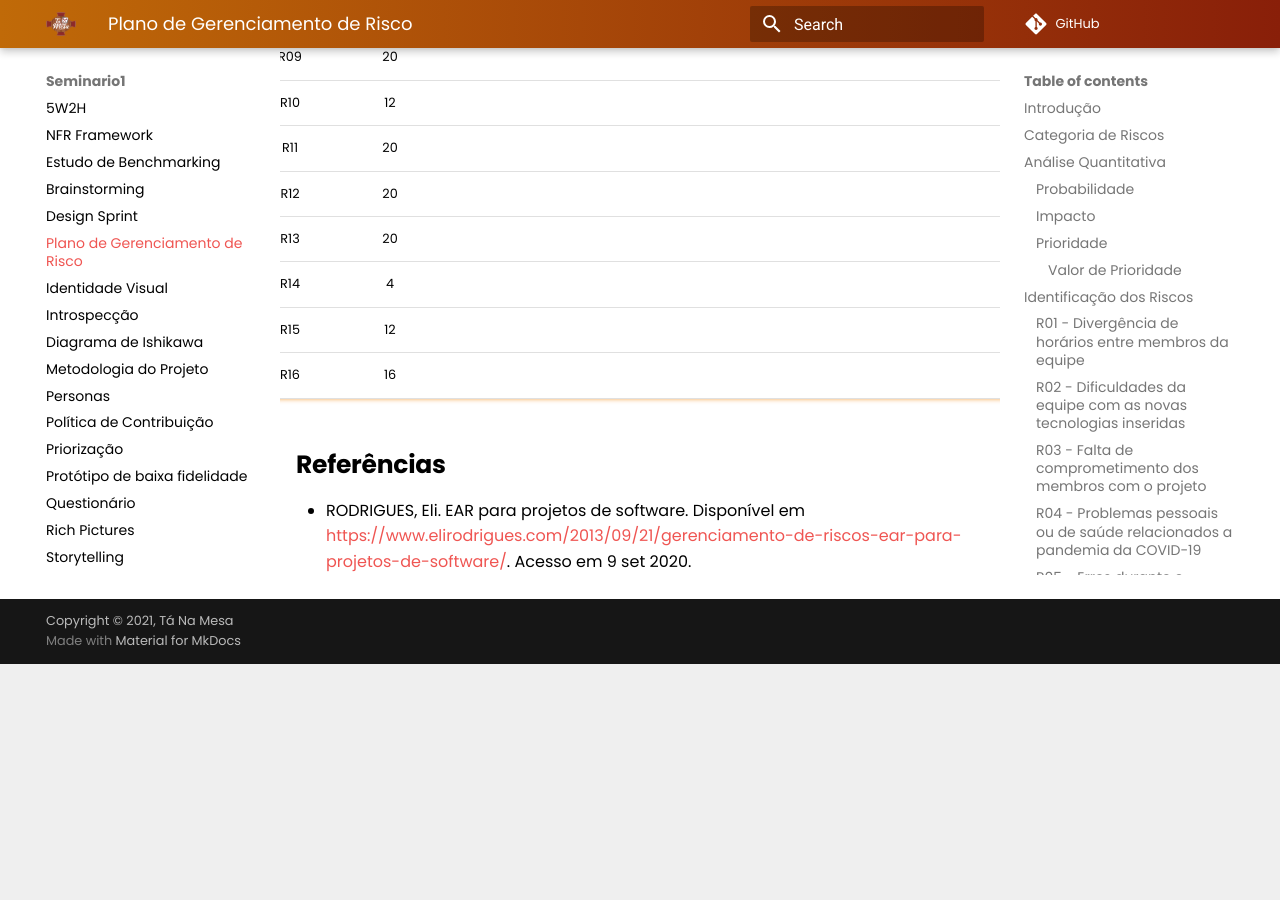
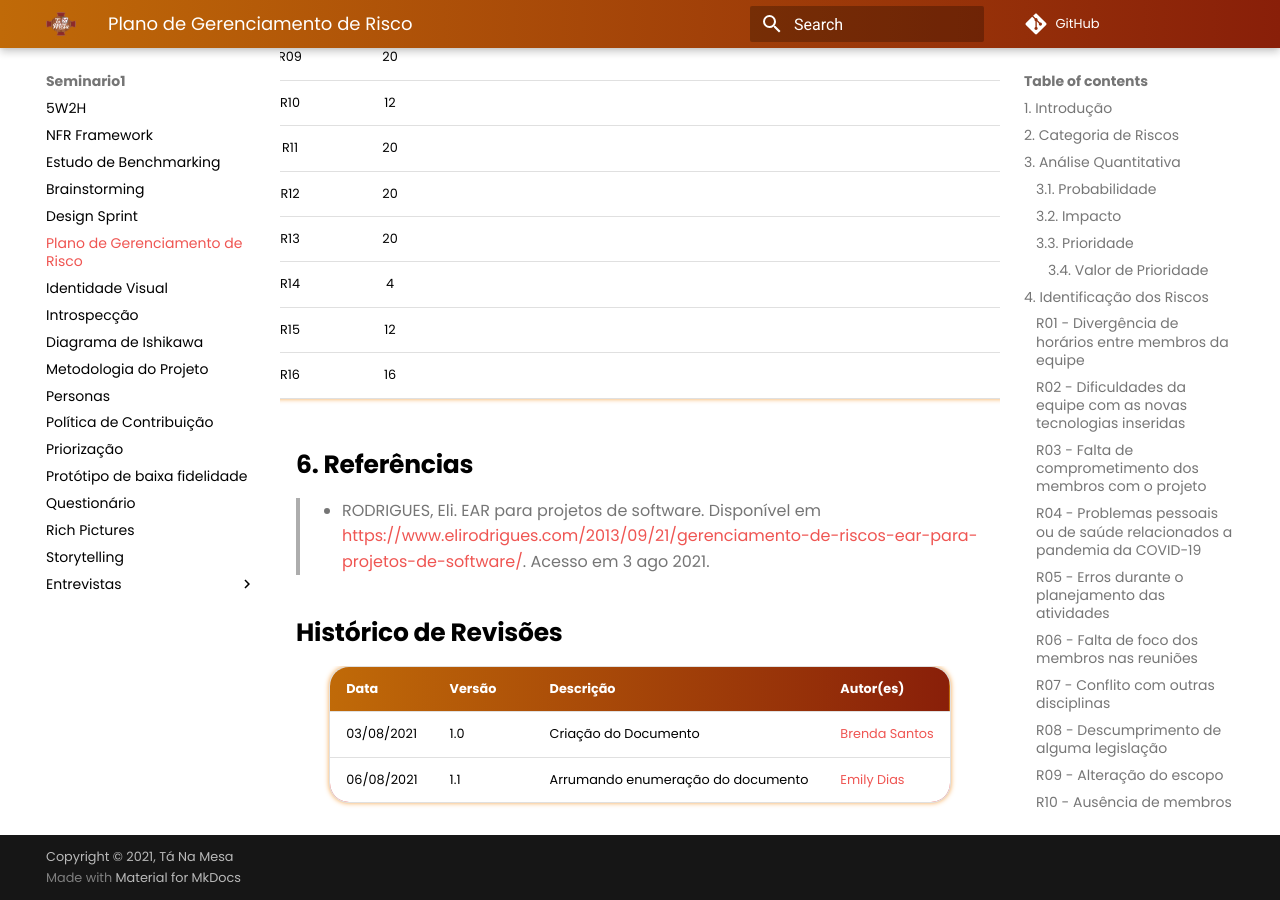
Before and after one commit to UnBArqDsw2021-1/2021.1_G02_TaNaMesa_docs, an MkDocs documentation site: the page built from docs/seminario1/gerenciamento-de-riscos.md, in a window 1280 px wide and 900 px high, scrolled down 7163 px. Built offline with MkDocs 1.6.1 and Material for MkDocs 9.7.7, drawn with Linux system fonts in a browser that asks for light colours; comment, search, counter and statistics services are not loaded; before the commit the page ends 7827 px from its top, so only the background shows below that; some of the changed text lies outside the part shown.

Commit message:
(#27) ajustando documento de politica e de riscos
Co-authored-by: Brenda <brendasantosv.bs@gmail.com>

```diff
--- a/docs/seminario1/gerenciamento-de-riscos.md
+++ b/docs/seminario1/gerenciamento-de-riscos.md
@@ -1,61 +1,68 @@
 # Plano de Gerenciamento de Risco
 
-## Introdução
-O plano de gerenciamento de riscos trata da execução de atividades de gerenciamento de risco. Neste documento, o objetivo é facilitar a visualização dos riscos através da identificação e mapeamento para auxiliar na tomada de decisões relacionadas, a fim de que a produtividade do projeto possa ser mantida até sua conclusão.
+## 1. Introdução
 
-## Categoria de Riscos
-Riscos são condições incertas que, caso ocorram, podem trazer benefícios ou maleficios aos objetivos do projeto. Como existem diversos vetores que possibilitariam essas ocorrências, foram agrupadas algumas classificações dos riscos, são elas:
+&emsp;&emsp; O plano de gerenciamento de riscos trata da execução de atividades de gerenciamento de risco. Neste documento, o objetivo é facilitar a visualização dos riscos através da identificação e mapeamento para auxiliar na tomada de decisões relacionadas, a fim de que a produtividade do projeto possa ser mantida até sua conclusão.
 
-* **Técnico:** Abordam tecnologia, requisitos, complexidade, desempenho, interfaces, confiabilidade e qualidade.
-* **Externo:** Abordam riscos relativos ao cliente, mercado, ambiente de trabalho e fatores pessoais.
-* **Organizacional:** Abordam a priorização, recursos e dependências do projeto.
-* **Gerencial:** Abordam planejamento, controle, estimativa e comunicação.
+## 2. Categoria de Riscos
 
-## Análise Quantitativa
+&emsp;&emsp; Riscos são condições incertas que, caso ocorram, podem trazer benefícios ou maleficios aos objetivos do projeto. Como existem diversos vetores que possibilitariam essas ocorrências, foram agrupadas algumas classificações dos riscos, são elas:
 
-### Probabilidade
-**Probabilidade** | **Intervalo** | **Peso**
-:---------------: | :-----------: | :------:
-**Muito Alta**    |   81 a 100    |    5
-**Alta**          |   61 a 80     |    4
-**Média**         |   41 a 60     |    3
-**Baixa**         |   21 a 40     |    2
-**Muito Baixa**   |   0 a 20      |    1
+- **Técnico:** Abordam tecnologia, requisitos, complexidade, desempenho, interfaces, confiabilidade e qualidade.
+- **Externo:** Abordam riscos relativos ao cliente, mercado, ambiente de trabalho e fatores pessoais.
+- **Organizacional:** Abordam a priorização, recursos e dependências do projeto.
+- **Gerencial:** Abordam planejamento, controle, estimativa e comunicação.
 
-### Impacto
-Para se quantificar o impacto do risco no projeto o custo, o tempo, o escopo e a qualidade devem ser levados em conta.
+## 3. Análise Quantitativa
 
-**Impacto**       |                     **Descrição**                      | **Peso**
-:---------------: | :----------------------------------------------------: | :------:
-**Muito Alto**    | O impacto inviabiliza o projeto                        |    5
-**Alto**          | Há grande impacto no desenvolvimento do projeto        |    4
-**Médio**         | Possui certo impacto porém é facilmente recuperado     |    3
-**Baixo**         | Pouco impacto no desenvolvimento do projeto            |    2
-**Muito Baixo**   | Impacto pouco expressivo no desenvolvimento do projeto |    1
+### 3.1. Probabilidade
 
-### Prioridade
-Através da multiplicação entre as estimativas de impacto e probabilidade é possível calcular a prioridade dos riscos. A partir desses valores é determinada a urgência da inicialização de medidas de mitigação e resolução dos riscos.
+| **Probabilidade** | **Intervalo** | **Peso** |
+| :---------------: | :-----------: | :------: |
+|  **Muito Alta**   |   81 a 100    |    5     |
+|     **Alta**      |    61 a 80    |    4     |
+|     **Média**     |    41 a 60    |    3     |
+|     **Baixa**     |    21 a 40    |    2     |
+|  **Muito Baixa**  |    0 a 20     |    1     |
 
-**Probabilidade x Impacto** | **Muito Baixo** | **Baixo** | **Médio**  | **Alto** | **Muito Alto**
-:-----------------------: | :-------------: | :-------: |:----------:|:--------:|:------------:
-**Muito Baixa**           |        1        |    2      |      3     |    4     |      5
-**Baixa**                 |        2        |    4      |      6     |    8     |      10
-**Média**                 |        3        |    6      |      9     |    12    |      15
-**Alta**                  |        4        |    8      |      12    |    16    |      20
-**Muito Alta**            |        5        |    10     |      15    |    20    |      25
+### 3.2. Impacto
 
-#### Valor de Prioridade
-**Prioridade** | **Intervalo**
-:------------: | :-----------:
-**Muito Alta** |     21 a 25
-**Alta**       |     16 a 20
-**Média**      |     11 a 15
-**Baixa**      |     6 a 10
-**Muito Baixa**|     1 a 5
+&emsp;&emsp; Para se quantificar o impacto do risco no projeto o custo, o tempo, o escopo e a qualidade devem ser levados em conta.
 
-## Identificação dos Riscos
+|   **Impacto**   |                     **Descrição**                      | **Peso** |
+| :-------------: | :----------------------------------------------------: | :------: |
+| **Muito Alto**  |            O impacto inviabiliza o projeto             |    5     |
+|    **Alto**     |    Há grande impacto no desenvolvimento do projeto     |    4     |
+|    **Médio**    |   Possui certo impacto porém é facilmente recuperado   |    3     |
+|    **Baixo**    |      Pouco impacto no desenvolvimento do projeto       |    2     |
+| **Muito Baixo** | Impacto pouco expressivo no desenvolvimento do projeto |    1     |
+
+### 3.3. Prioridade
+
+&emsp;&emsp; Através da multiplicação entre as estimativas de impacto e probabilidade é possível calcular a prioridade dos riscos. A partir desses valores é determinada a urgência da inicialização de medidas de mitigação e resolução dos riscos.
+
+| **Probabilidade x Impacto** | **Muito Baixo** | **Baixo** | **Médio** | **Alto** | **Muito Alto** |
+| :-------------------------: | :-------------: | :-------: | :-------: | :------: | :------------: |
+|       **Muito Baixa**       |        1        |     2     |     3     |    4     |       5        |
+|          **Baixa**          |        2        |     4     |     6     |    8     |       10       |
+|          **Média**          |        3        |     6     |     9     |    12    |       15       |
+|          **Alta**           |        4        |     8     |    12     |    16    |       20       |
+|       **Muito Alta**        |        5        |    10     |    15     |    20    |       25       |
+
+#### 3.4. Valor de Prioridade
+
+| **Prioridade**  | **Intervalo** |
+| :-------------: | :-----------: |
+| **Muito Alta**  |    21 a 25    |
+|    **Alta**     |    16 a 20    |
+|    **Média**    |    11 a 15    |
+|    **Baixa**    |    6 a 10     |
+| **Muito Baixa** |     1 a 5     |
+
+## 4. Identificação dos Riscos
 
 ### R01 - Divergência de horários entre membros da equipe
+
 **Categoria:** Gerencial
 **Causa:** Membros com grades horárias muito distintas
 **Consequência:** Dificuldade para reunir toda a equipe e realizar os pareamentos
@@ -63,6 +70,7 @@
 **Ação Reativa:** Planejar os pareamentos e reuniões baseado na planilha de horários
 
 ### R02 - Dificuldades da equipe com as novas tecnologias inseridas
+
 **Categoria:** Técnico
 **Causa:** Inexperiência de alguns membros
 **Consequência:** Surgimento de dívidas técnicas pela dificuldade em realizar os objetivos propostos
@@ -70,6 +78,7 @@
 **Ação Reativa:** Organizar pareamento para rotação do conhecimento
 
 ### R03 - Falta de comprometimento dos membros com o projeto
+
 **Categoria:** Gerencial
 **Causa:** Desânimo com o curso, problemas pessoais ou de saúde, excesso de compromissos, entre outros
 **Consequência:** Issues não entregues, dívida técnica e replanejamento
@@ -77,6 +86,7 @@
 **Ação Reativa:** Reorganizar o cronograma e entender o motivo da falta de comprometimento para tentar evitar que ele se repita
 
 ### R04 - Problemas pessoais ou de saúde relacionados a pandemia da COVID-19
+
 **Categoria:** Externo
 **Causa:** Doença infecciosa COVID-19
 **Consequência:** Capacidade de trabalho da equipe prejudicada e atrasos no cronograma
@@ -84,13 +94,15 @@
 **Ação Reativa:** Remanejamento das atividades e apoio ao(s) membro(s) afetado(s)
 
 ### R05 - Erros durante o planejamento das atividades
+
 **Categoria:** Gerencial
 **Causa:** Falta de experiência da equipe de Gerencial
 **Consequência:** Trabalho mal distribuído entre os membros da equipe
 **Ação Preventiva:** Conhecer bem a capacidade da equipe e as necessidades do projeto
-**Ação Reativa:**  Avaliar as métricas do projeto para regular os próximos planejamentos
+**Ação Reativa:** Avaliar as métricas do projeto para regular os próximos planejamentos
 
 ### R06 - Falta de foco dos membros nas reuniões
+
 **Categoria:** Gerencial
 **Causa:** Diversas distrações em um contexto de reuniões remotas e a falta de socialização em tempos de pandemia
 **Consequência:** Reuniões longas e com poucos resultados
@@ -98,6 +110,7 @@
 **Ação Reativa:** Mudar a maneira como a reunião é conduzida de forma a deixá-la mais despojada sem perder o foco na produtividade
 
 ### R07 - Conflito com outras disciplinas
+
 **Categoria:** Organizacional
 **Causa:** Necessidade, sendo alunos da UnB os membros da equipe precisam cursar outras disciplinas para conclusão da graduação
 **Consequência:** Atraso nas entregas ou entregas mal feitas
@@ -105,13 +118,15 @@
 **Ação Reativa:** Priorização das atividades
 
 ### R08 - Descumprimento de alguma legislação
+
 **Categoria:** Gerencial
-**Causa:**  Falta de conhecimento jurídico da equipe de Gerencial
+**Causa:** Falta de conhecimento jurídico da equipe de Gerencial
 **Consequência:** Cometer alguma ilegalidade
-**Ação Preventiva:**  Fazer um estudo da legislação associada ao escopo do projeto
-**Ação Reativa:**  Procurar apoio jurídico profissional
+**Ação Preventiva:** Fazer um estudo da legislação associada ao escopo do projeto
+**Ação Reativa:** Procurar apoio jurídico profissional
 
 ### R09 - Alteração do escopo
+
 **Categoria:** Gerencial
 **Causa:** Mudança no mercado, surgimento de novos requisitos
 **Consequência:** Replanejamento do projeto
@@ -119,6 +134,7 @@
 **Ação Reativa:** Redefinir o escopo e redistribuir tarefas
 
 ### R10 - Ausência de membros durante reuniões do grupo
+
 **Categoria:** Gerencial
 **Causa:** Membros sobrecarregados ou desestimulados com o projeto
 **Consequência:** Membros perdidos na sprint e maior carga de trabalho pro scrum para repassar o conteúdo da reunião aos que faltaram
@@ -126,6 +142,7 @@
 **Ação Reativa:** Repassar o conteúdo da reunião aos membros faltantes
 
 ### R11 - Falta de direcionamento por não possuir cliente real
+
 **Categoria:** Externo
 **Causa:** Produto mal discutido e planejado pela equipe
 **Consequência:** Produto desenvolvido carece de realidade
@@ -133,6 +150,7 @@
 **Ação Reativa:** Repensar o produto e alinhar nova visão com a equipe
 
 ### R12 - Conflito de dependência entre atividades
+
 **Categoria:** Organizacional
 **Causa:** Escopo razoavelmente complexo do projeto
 **Consequência:** Atividade pausada esperando a conclusão de outra
@@ -140,6 +158,7 @@
 **Ação Reativa:** Finalizar uma das tarefas o mais rápido possível para que a outra possa ser realizada
 
 ### R13 - Desistência da disciplina
+
 **Categoria:** Gerencial
 **Causa:** Sobrecarga, problemas pessoais ou de saúde, entre outros
 **Consequência:** Equipe desfalcada e sobrecarga dos membros que permanecem na matéria
@@ -147,6 +166,7 @@
 **Ação Reativa:** Redistribuir tarefas e refazer parte do planejamento do projeto
 
 ### R14 - Falta de interação entre a equipe
+
 **Categoria:** Gerencial
 **Causa:** Reuniões muito formais e ambiente orientado somente a entregas
 **Consequência:** Trabalho se torna massante e sua qualidade é reduzida
@@ -154,41 +174,51 @@
 **Ação Reativa:** Chamar os membros pra alguma atividade divertida fora do contexto da disciplina
 
 ### R15 - Problemas com a estação de trabalho
+
 **Categoria:** Técnico
 **Causa:** Falta de acesso a uma boa internet e/ou a um computador funcionando
 **Consequência:** Capacidade de trabalho da equipe prejudicada e atrasos no cronograma
 **Ação Preventiva:** -
-**Ação Reativa:**  Remanejamento das atividades e revisão do cronograma
+**Ação Reativa:** Remanejamento das atividades e revisão do cronograma
 
 ### R16 - Alteração das tecnologias
+
 **Categoria:** Técnico
 **Causa:** Tecnologia previamente escolhida não consegue suprir as necessidades do projeto
 **Consequência:** Refatorar tudo o que foi feito na nova linguagem/framework escolhido
 **Ação Preventiva:** Estudar com antecedência as tecnologias utilizadas e suas capacidades
 **Ação Reativa:** Incluir todos os membros na refatoração para que ela seja executada o mais rápido possivel
 
-## Comportamento dos Riscos
-Ao final da etapa de desenvolvimento da aplicação os riscos já foram identificados, monitorados e tratados(ou não) de forma completa. Tendo em mãos toda a evolução ou involução desses riscos, é possível estabelecer algumas relações entre o período em que o projeto se encontra e o comportamento dos riscos. Com o principal objetivo de ilustrar de forma clara e simplificada o desdobramento ao longo das sprints, foi desenvolvida uma tabela das prioridades atribuidas a cada risco em cada sprint.
+## 5. Comportamento dos Riscos
 
-|       | Sprint 1 | Sprint 2 | Sprint 3 | Sprint 4 | Sprint 5 | Sprint 6 | Sprint 7 |
-| :---: | :------: | :------: | :------: | :------: | :------: | :------: | :------: |
-|  R01  |    15    |          |          |          |          |          |          |
-|  R02  |    1     |          |          |          |          |          |          |
-|  R03  |    8     |          |          |          |          |          |          |
-|  R04  |    12    |          |          |          |          |          |          |
-|  R05  |    20    |          |          |          |          |          |          |
-|  R06  |    12    |          |          |          |          |          |          |
-|  R07  |    16    |          |          |          |          |          |          |
-|  R08  |    12    |          |          |          |          |          |          |
-|  R09  |    20    |          |          |          |          |          |          |
-|  R10  |    12    |          |          |          |          |          |          |
-|  R11  |    20    |          |          |          |          |          |          |
-|  R12  |    20    |          |          |          |          |          |          |
-|  R13  |    20    |          |          |          |          |          |          |
-|  R14  |    4     |          |          |          |          |          |          |
-|  R15  |    12    |          |          |          |          |          |          |
-|  R16  |    16    |          |          |          |          |          |          |
+&emsp;&emsp; Ao final da etapa de desenvolvimento da aplicação os riscos já foram identificados, monitorados e tratados(ou não) de forma completa. Tendo em mãos toda a evolução ou involução desses riscos, é possível estabelecer algumas relações entre o período em que o projeto se encontra e o comportamento dos riscos. Com o principal objetivo de ilustrar de forma clara e simplificada o desdobramento ao longo das sprints, foi desenvolvida uma tabela das prioridades atribuidas a cada risco em cada sprint.
 
+|     | Sprint 1 | Sprint 2 | Sprint 3 | Sprint 4 | Sprint 5 | Sprint 6 | Sprint 7 |
+| :-: | :------: | :------: | :------: | :------: | :------: | :------: | :------: |
+| R01 |    15    |          |          |          |          |          |          |
+| R02 |    1     |          |          |          |          |          |          |
+| R03 |    8     |          |          |          |          |          |          |
+| R04 |    12    |          |          |          |          |          |          |
+| R05 |    20    |          |          |          |          |          |          |
+| R06 |    12    |          |          |          |          |          |          |
+| R07 |    16    |          |          |          |          |          |          |
+| R08 |    12    |          |          |          |          |          |          |
+| R09 |    20    |          |          |          |          |          |          |
+| R10 |    12    |          |          |          |          |          |          |
+| R11 |    20    |          |          |          |          |          |          |
+| R12 |    20    |          |          |          |          |          |          |
+| R13 |    20    |          |          |          |          |          |          |
+| R14 |    4     |          |          |          |          |          |          |
+| R15 |    12    |          |          |          |          |          |          |
+| R16 |    16    |          |          |          |          |          |          |
 
-## Referências
-* RODRIGUES, Eli. EAR para projetos de software. Disponível em [https://www.elirodrigues.com/2013/09/21/gerenciamento-de-riscos-ear-para-projetos-de-software/](https://www.elirodrigues.com/2013/09/21/gerenciamento-de-riscos-ear-para-projetos-de-software/). Acesso em 9 set 2020.
+## 6. Referências
+
+> - RODRIGUES, Eli. EAR para projetos de software. Disponível em [https://www.elirodrigues.com/2013/09/21/gerenciamento-de-riscos-ear-para-projetos-de-software/](https://www.elirodrigues.com/2013/09/21/gerenciamento-de-riscos-ear-para-projetos-de-software/). Acesso em 3 ago 2021.
+
+## Histórico de Revisões
+
+| Data       | Versão | Descrição                         | Autor(es)                                         |
+| :--------- | :----- | :-------------------------------- | :------------------------------------------------ |
+| 03/08/2021 | 1.0    | Criação do Documento              | [Brenda Santos](https://github.com/brendavsantos) |
+| 06/08/2021 | 1.1    | Arrumando enumeração do documento | [Emily Dias](https://github.com/emysdias)         |
```
Also changed, not shown: docs/seminario1/politica-contribuicao.md (+28 -19 lines).
